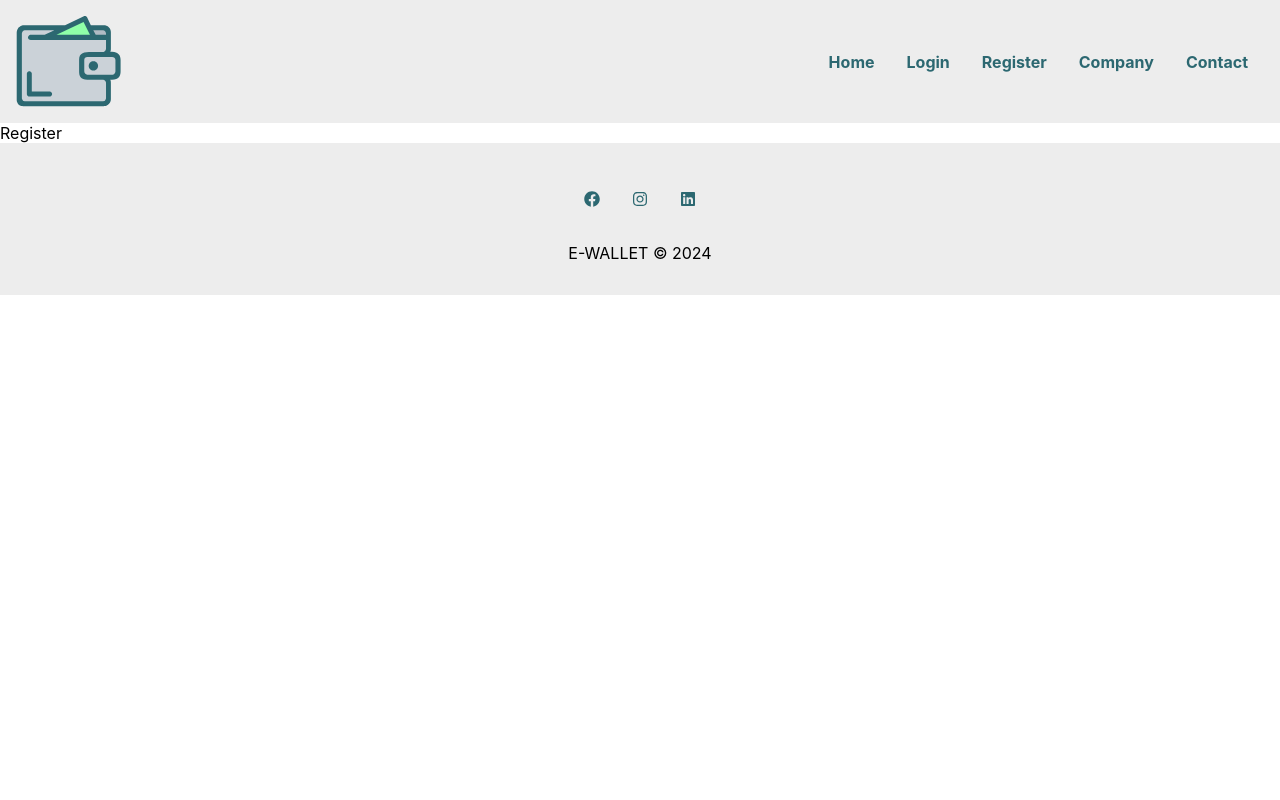
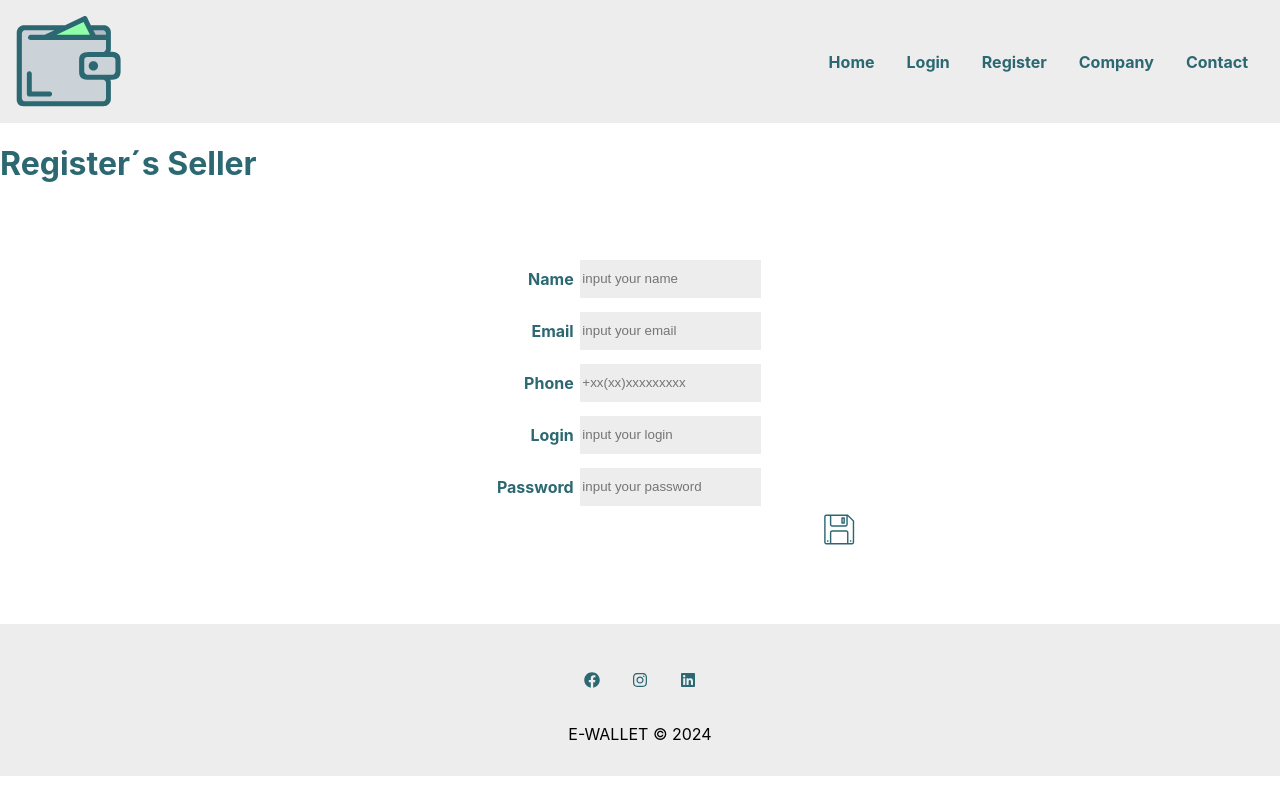
Before and after one commit to dimasdevspro/wallet-for-sellers-r, a React (Create React App) app: page /register in a window 1280 px wide. Built offline with nearby package versions, Linux system fonts and the light colour scheme.

Commit message:
developed page´s register

```diff
--- a/src/components/pages/Login.js
+++ b/src/components/pages/Login.js
@@ -7,6 +7,7 @@ import styles from './Login.module.css';
 function Login(){
     return (
         <div className={styles.body}>
+            <h1>Login´s Seller</h1>
             <form  className={styles.form} method="post" action="./login">
                 <div className={styles.input}>
                 <label className={styles.sr_only} for="login-seller">Login</label>
--- a/src/components/pages/Register.js
+++ b/src/components/pages/Register.js
@@ -1,6 +1,42 @@
+import styles from './Register.module.css';
+
+import save from '../../img/save.svg';
+
 function Register(){
     return(
-        <div>Register</div>
+        <div className={styles.body}>
+            <h1>Register´s Seller</h1>
+            <form  className={styles.form} method="post" action="./login">
+            <div className={styles.input}>
+                <label className={styles.sr_only} for="name-seller">Name</label>
+                <p>Name</p>
+                <input type='text' name='name' id='name-seller' placeholder='input your name'/>
+                </div>
+                <div className={styles.input}>
+                <label className={styles.sr_only} for="email-seller">Email</label>
+                <p>Email</p>
+                <input type='email' name='email' id='email-seller' placeholder='input your email'/>
+                </div>
+                <div className={styles.input}>
+                <label className={styles.sr_only} for="phone-seller">Phone</label>
+                <p>Phone</p>
+                <input type='tel' name='tel' id='phone-seller' placeholder='+xx(xx)xxxxxxxxx' pattern="[0-9]{3}-[0-9]{3}-[0-9]{4}"/>
+                </div>
+                <div className={styles.input}>
+                <label className={styles.sr_only} for="login-seller">Login</label>
+                <p>Login</p>
+                <input type='text' name='login' id='login-seller' placeholder='input your login'/>
+                </div>
+                <div className={styles.input}>
+                <label className={styles.sr_only} for="password-seller">Password</label>
+                <p>Password</p>
+                <input type='password' name='password' id='password-seller' placeholder='input your password'/>
+                </div>
+            <button>
+                <img src={save} alt='button login'/>
+            </button>
+            </form>
+        </div>
     )
 }
 
--- a/src/components/pages/Register.module.css
+++ b/src/components/pages/Register.module.css
@@ -0,0 +1,56 @@
+.body {
+    display: block;
+    height: 60vh;
+}
+
+.body button {
+    display: flex;
+    position: relative;
+    right: -5.75em;
+    width: 2em;
+    border: none;
+    background-color: #ffffff;
+}
+
+.form {
+    margin: 0 auto;
+    width: 16em;
+    display: flex;
+    justify-content: center;
+    align-items: end;
+    flex-wrap: nowrap;
+    flex-direction: column;
+    padding: 3em;
+}
+
+.input {
+    display: flex;
+}
+
+.input img {
+    width: 2em;
+    align-items: center;
+}
+
+.input input {
+    background-color: #ededed;
+    border: none;
+    margin: 0.5em;
+}
+
+.input p {
+    color: #2C6871;
+    font-weight: bold;
+}
+
+.sr_only {
+    position: absolute;
+    height: 1px;
+    width: 1px;
+    padding: 0;
+    margin: -1px;
+    overflow: hidden;
+    clip-path: rect(0, 0, 0, 0);
+    white-space: nowrap;
+    border-width: 0;
+}
```
Also changed, not shown: src/img/save.svg (added).
